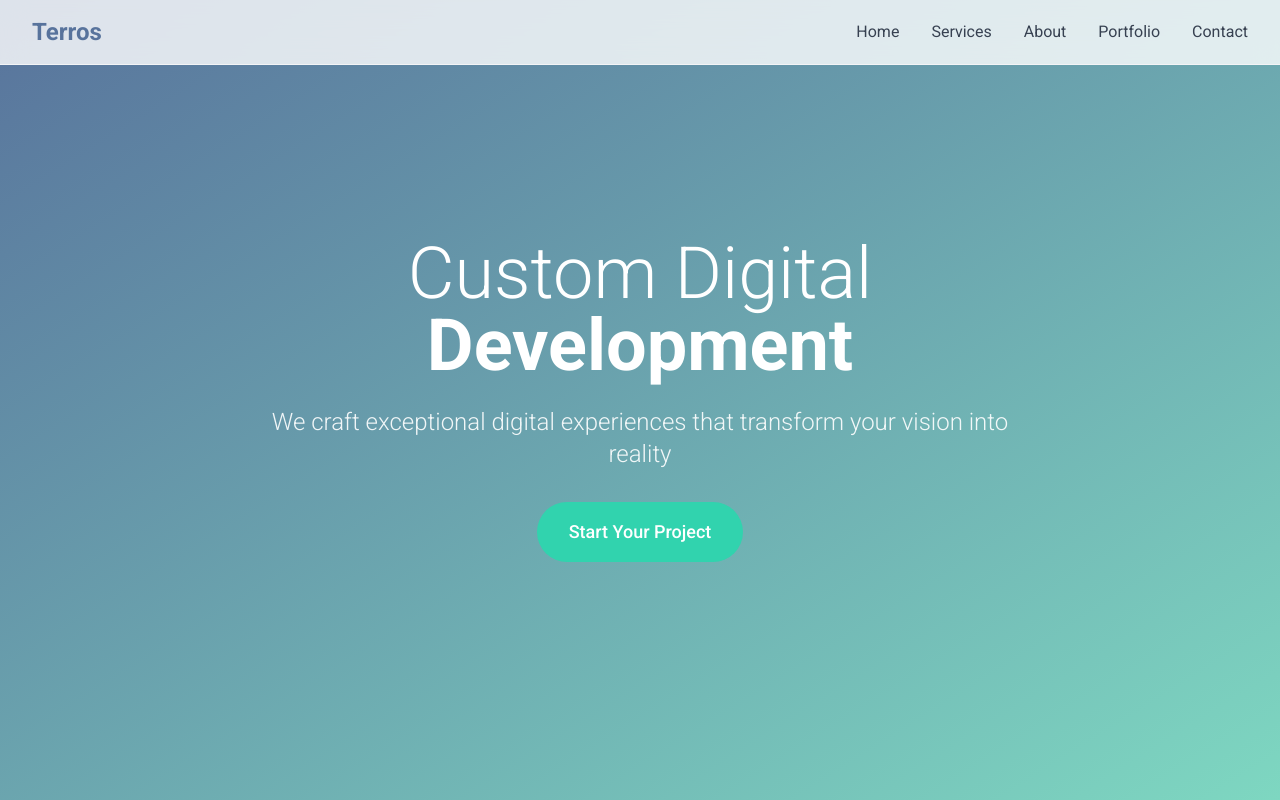
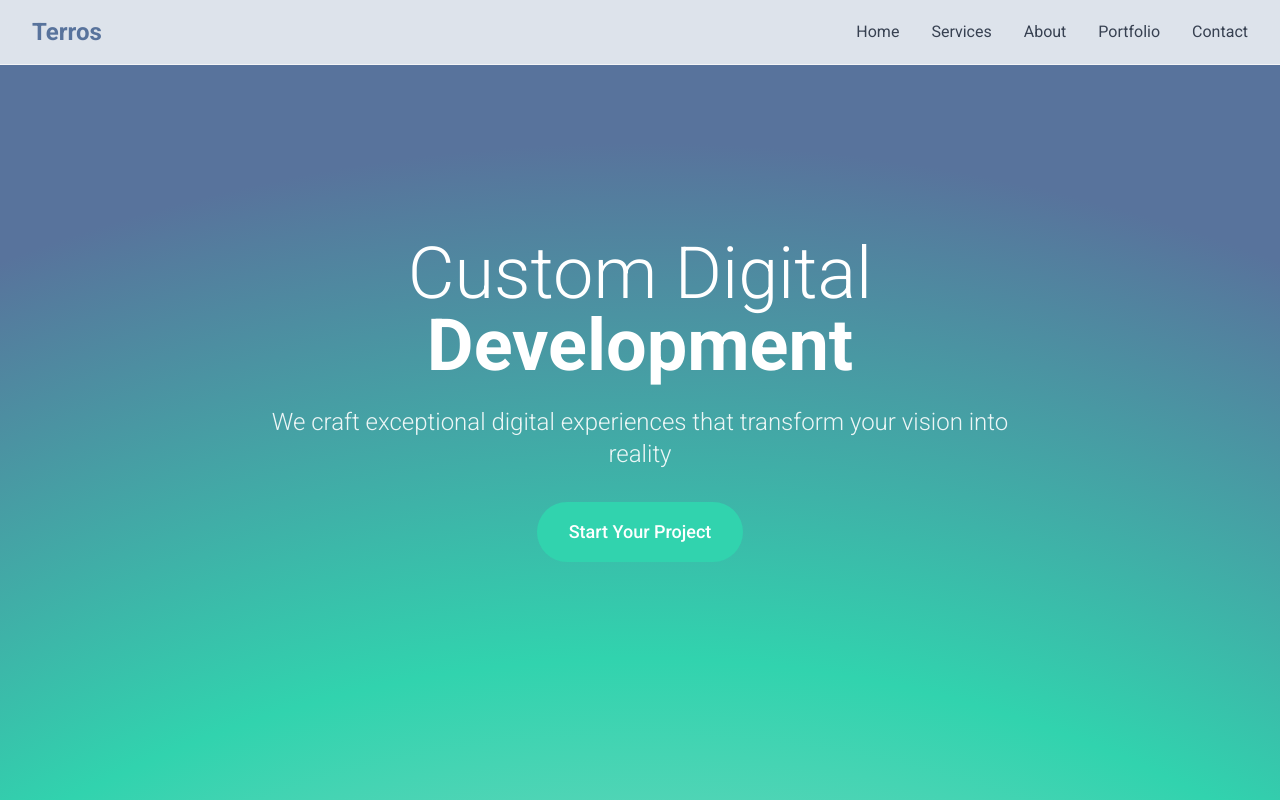
Before and after one commit to charlotteforte/testtest, a React (Vite) app: page / in a window 1280 px wide. Shown: the top 800 px of the page. Built offline with nearby package versions, Linux system fonts and the light colour scheme.

Commit message:
helloleo: feat: update Hero section with custom radial gradient

```diff
--- a/src/components/Hero.tsx
+++ b/src/components/Hero.tsx
@@ -2,7 +2,13 @@ import { motion } from 'framer-motion'
 
 const Hero = () => {
   return (
-    <section id="home" className="min-h-screen flex items-center justify-center bg-gradient-to-br from-terros-blue to-terros-light">
+    <section
+      id="home"
+      className="min-h-screen flex items-center justify-center"
+      style={{
+        background: 'radial-gradient(134.26% 206.72% at 50% 224.56%, #7ED7C1 46.6%, #31D3AE 68.83%, #58739C 100%)'
+      }}
+    >
       <div className="max-w-7xl mx-auto px-4 sm:px-6 lg:px-8 text-center">
         <motion.div
           initial={{ opacity: 0, y: 50 }}
```
